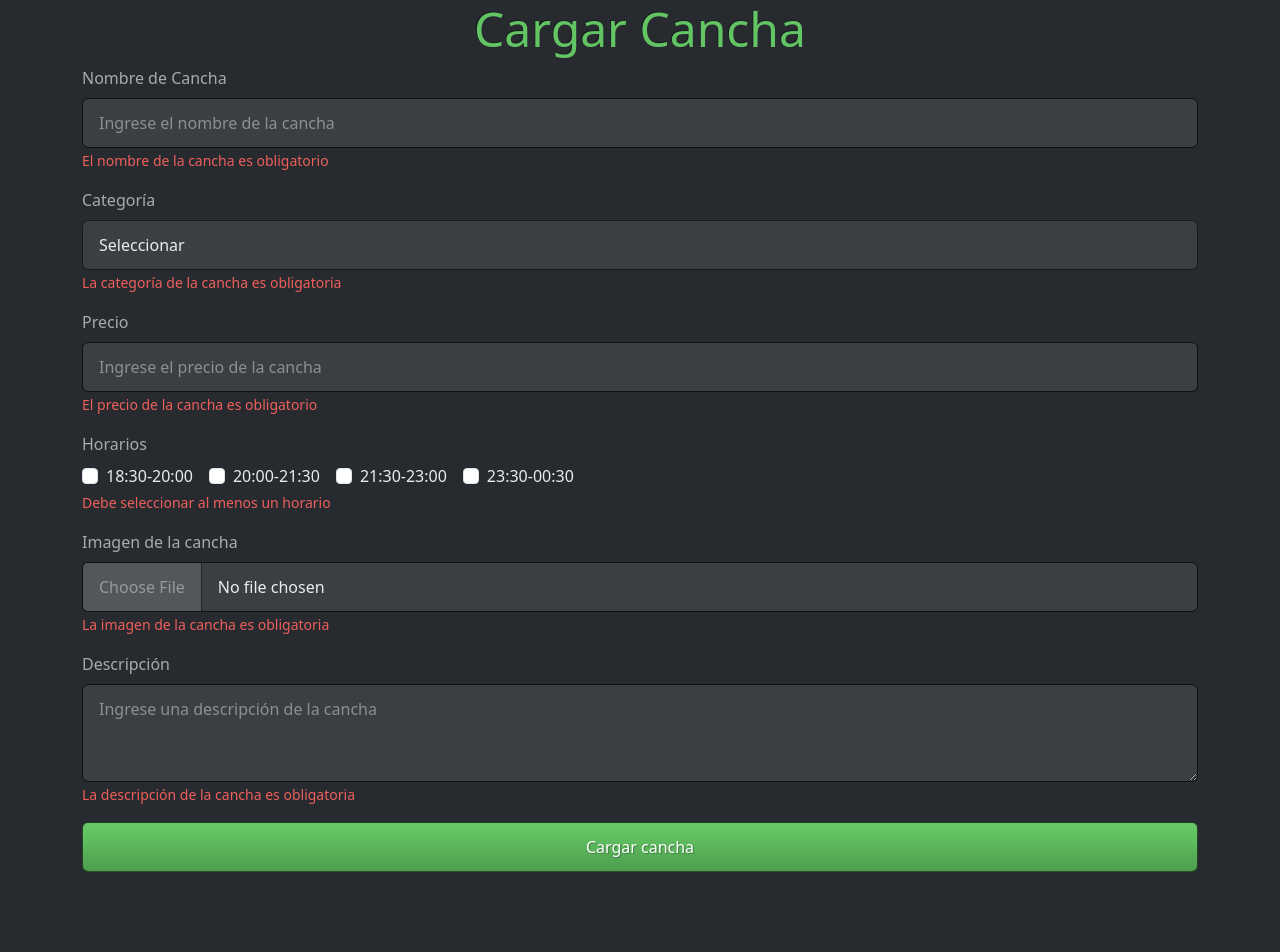
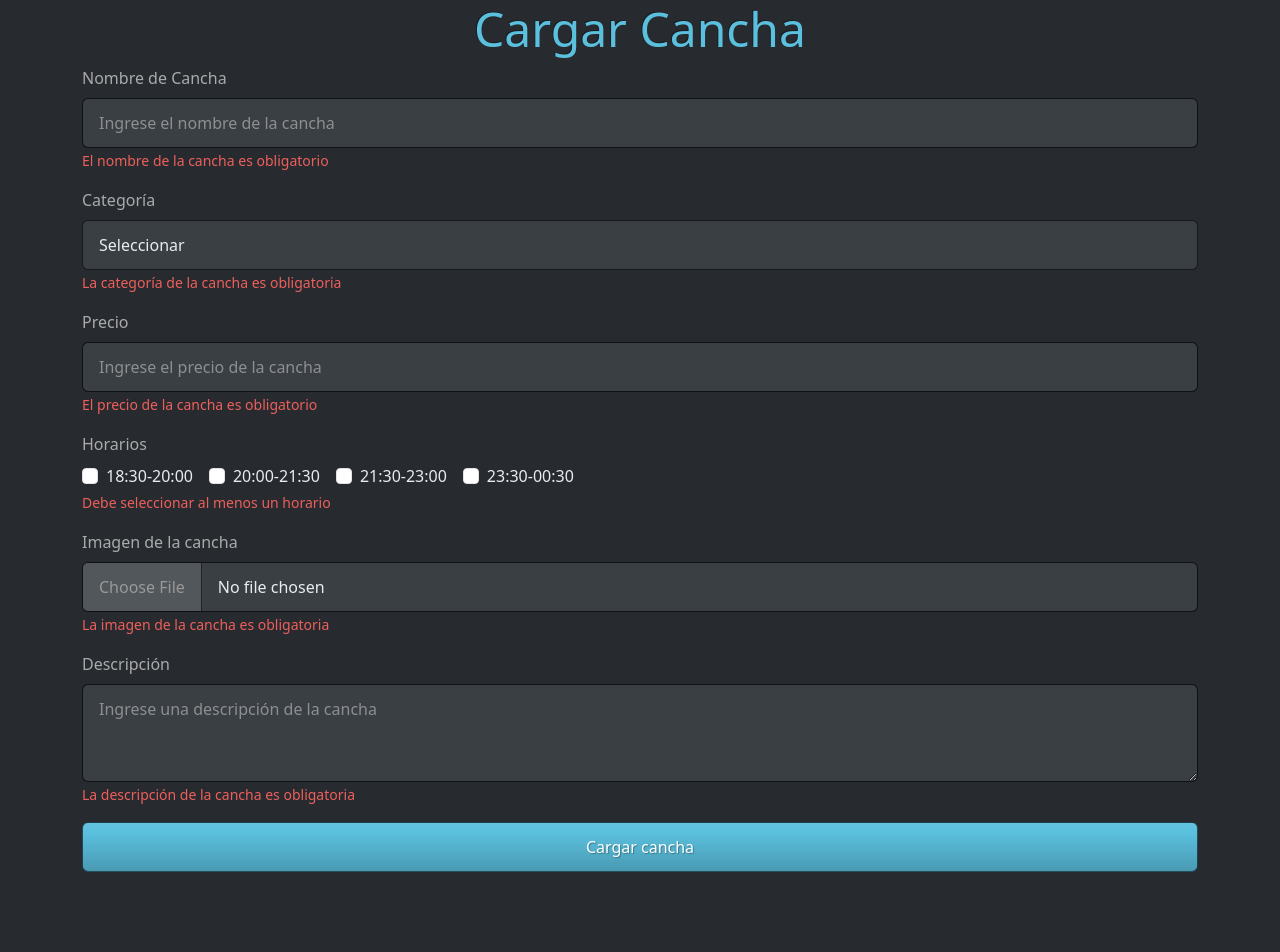
Before and after one commit to ximebarrientos/rollingCodeClub, a React (Vite) app: page / in a window 1280 px wide. Shown: the top 952 px of the page. Built offline with nearby package versions, Linux system fonts and the light colour scheme.

Commit message:
Cambia el color del título y del botón en el formulario de carga de cancha a información

```diff
--- a/src/components/pages/cancha/FormularioCancha.jsx
+++ b/src/components/pages/cancha/FormularioCancha.jsx
@@ -5,7 +5,7 @@ const FormularioCancha = () => {
     <Container>
       <Row className="justify-content-center mb-5">
         <Form>
-          <h2 className="text-success text-center display-5">Cargar Cancha</h2>
+          <h2 className="text-info text-center display-5">Cargar Cancha</h2>
           <Form.Group className="mb-3" controlId="nombreCancha">
             <Form.Label>Nombre de Cancha</Form.Label>
             <Form.Control
@@ -114,7 +114,7 @@ const FormularioCancha = () => {
             </Form.Text>
           </Form.Group>
           <div className="d-grid">
-            <Button variant="success" type="submit">
+            <Button variant="info" type="submit">
               Cargar cancha
             </Button>
           </div>
```
